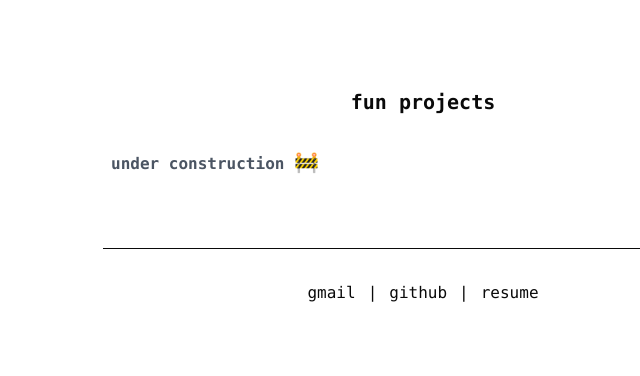
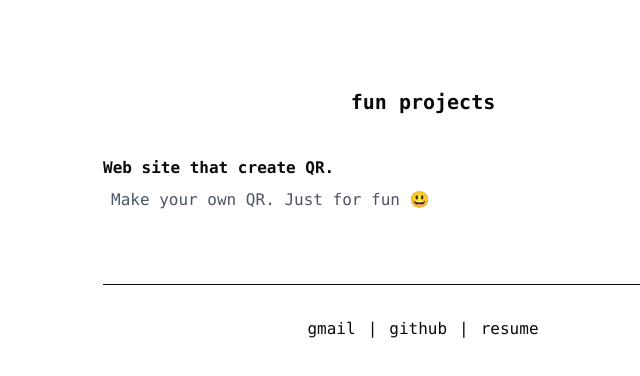
Before and after one commit to breeworks/portfolio, a Next.js app: page /funproject in a window 1280 px wide. Shown: the top 376 px of the page, without its empty margins (217-857 px from the left). Built offline with nearby package versions, Linux system fonts and the light colour scheme.

Commit message:
added smol project

```diff
--- a/src/app/Main/page.tsx
+++ b/src/app/Main/page.tsx
@@ -17,7 +17,6 @@ export default function Main() {
             <h2 className="text-xl mb-4">experience</h2>
             <ul className="list-disc list-inside space-y-2">
               <li>verry soon</li>
-              <Link href="/freelance"><li>freelance work</li></Link>
             </ul>
 
           </section>
--- a/src/app/freelance/page.tsx
+++ b/src/app/freelance/page.tsx
@@ -1,22 +1,22 @@
-import React from 'react'
-import Footer from '@/components/footer';
+// import React from 'react'
+// import Footer from '@/components/footer';
 
-export default function Page() {
-  return (
-        <main className="min-h-screen max-w-2xl mx-auto px-4 py-16 font-mono">
-          <span className="flex items-center justify-center text-xl font-semibold p-6">
-            freelance work
-          </span>
-          <div className="mb-5">
-              <span className="font-semibold">
-            {/* post some freelance work */}
-              </span>
-            <p className="p-2 text-gray-600">
-                👀looking for work
-            </p>
-          </div>
-          {/* footer */}
-          <Footer />
-        </main>
-    );
-}
+// export default function Page() {
+//   return (
+//         <main className="min-h-screen max-w-2xl mx-auto px-4 py-16 font-mono">
+//           <span className="flex items-center justify-center text-xl font-semibold p-6">
+//             freelance work
+//           </span>
+//           <div className="mb-5">
+//               <span className="font-semibold">
+//             {/* post some freelance work */}
+//               </span>
+//             <p className="p-2 text-gray-600">
+//                 👀looking for work
+//             </p>
+//           </div>
+//           {/* footer */}
+//           <Footer />
+//         </main>
+//     );
+// }
--- a/src/app/funproject/page.tsx
+++ b/src/app/funproject/page.tsx
@@ -1,5 +1,6 @@
 import Footer from '@/components/footer'
 import React from 'react'
+import Link from "next/link";
 
 export default function Page() {
   return (
@@ -9,9 +10,17 @@ export default function Page() {
         fun projects
       </span>
       <div className="mb-5">
-        <p className="p-2 text-gray-600 font-semibold">
-          under construction <span className='text-xl'>🚧</span>
+        <p className="p-2 text-gray-600 font-semibold"><span className='text-xl'></span></p>
+        <div className="mb-5">
+        <Link href="https://github.com/dishafaujdar/QR-generator">
+          <span className="font-semibold">
+          Web site that create QR.
+          </span>
+        </Link>
+        <p className="p-2 text-gray-600">
+          Make your own QR. Just for fun 😃
         </p>
+      </div>
       </div>
       {/* Footer */}
       <Footer />
```
